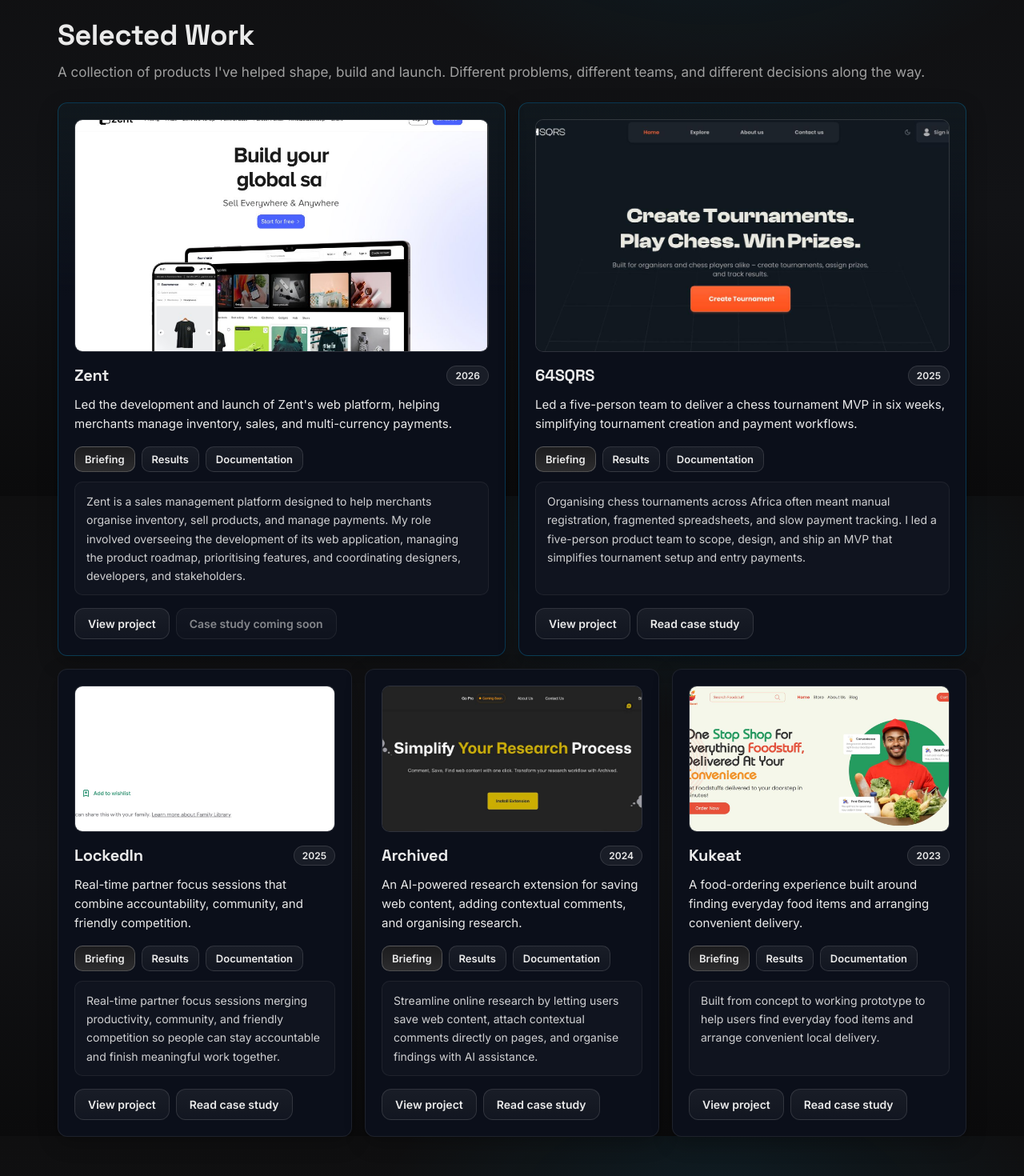
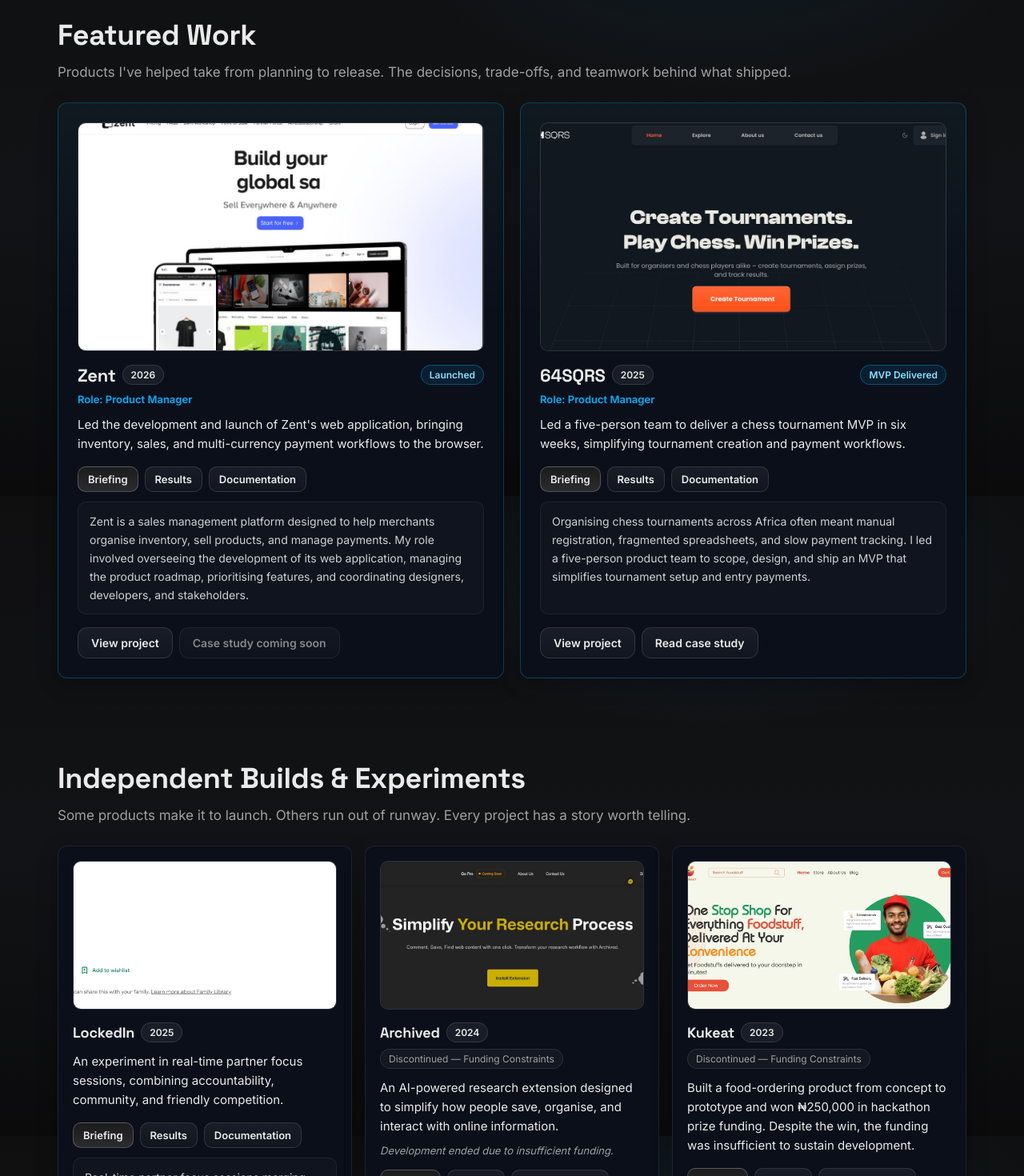
Before and after one commit to thedanielwilliams/F-135, a React (Vite) app: page / in a window 1280 px wide. Shown: the part 980-2450 px from the top of the page at 80% size. Built offline with nearby package versions, Linux system fonts and the light colour scheme.

Commit message:
refactor: structure project data and update component views for case studies and stories

```diff
--- a/src/components/HackathonPatches.jsx
+++ b/src/components/HackathonPatches.jsx
@@ -5,12 +5,12 @@ const patches = [
   {
     title: 'BloodChain — The Podium Hackathon',
     award: 'Winner — ₦500,000 in hackathon funding',
-    desc: 'Led a 15-person cross-functional team through product discovery and MVP delivery for an AI-powered blood donation and logistics concept, securing ₦500,000 in hackathon funding.'
+    desc: 'Led a 15-person cross-functional team to develop an AI-powered blood donation and logistics MVP, securing ₦500,000 in hackathon funding.'
   },
   {
     title: 'XBAGS — GNEC Hackathon',
     award: 'Second Runner-up — GNEC Hackathon',
-    desc: 'Led a three-person team, defined product direction, and delivered the product pitch for an upcycled plastic eco-fashion MVP, finishing as second runner-up at the GNEC Hackathon.'
+    desc: 'Led a three-person product team, defined product direction, and prepared the pitch for an upcycled plastic eco-fashion MVP, finishing second runner-up at the GNEC Hackathon.'
   },
   {
     title: 'Harmony DAO — Team BuChain',
--- a/src/components/ProjectTeasers.jsx
+++ b/src/components/ProjectTeasers.jsx
@@ -1,18 +1,29 @@
 import { useState } from 'react'
 import { motion } from 'framer-motion'
 
-// Supply Zent's Notion case study URL here when ready:
-export const ZENT_DOC_LINK = ''
-// Optional: Supply Zent's live web URL here if you want "View project" to open an external site:
+// Configurable Notion documentation URLs for each project.
+// Leave empty ('') to show "Case study coming soon" or "Story coming soon".
+export const NOTION_LINKS = {
+  zent: '',
+  sixtyFourSqrs: 'https://hurricane-woolen-96d.notion.site/Sport64sqs-13c22c4ad911806c9ef6f3efbf492e4c?source=copy_link',
+  lockedIn: 'https://hurricane-woolen-96d.notion.site/LockedIn-App-29422c4ad911808cbb90d19017244575?source=copy_link',
+  archived: 'https://hurricane-woolen-96d.notion.site/Archived-23b22c4ad9118011a6befe2257d07838?source=copy_link',
+  kukeat: 'https://hurricane-woolen-96d.notion.site/Ideation-to-MVP-13c22c4ad91181c68e81f5ed82c3df2f?source=copy_link',
+}
+
+export const ZENT_DOC_LINK = NOTION_LINKS.zent
 export const ZENT_LIVE_LINK = ''
 
-export const missions = [
+export const featuredProjects = [
   {
     title: 'Zent',
     year: 2026,
     role: 'Product Manager',
+    status: 'Launched',
     featured: true,
-    brief: "Led the development and launch of Zent's web platform, helping merchants manage inventory, sales, and multi-currency payments.",
+    discontinued: false,
+    docType: 'case-study',
+    brief: "Led the development and launch of Zent's web application, bringing inventory, sales, and multi-currency payment workflows to the browser.",
     mission: "Zent is a sales management platform designed to help merchants organise inventory, sell products, and manage payments. My role involved overseeing the development of its web application, managing the product roadmap, prioritising features, and coordinating designers, developers, and stakeholders.",
     outcome: [
       "Led the delivery and launch of Zent's web application.",
@@ -22,13 +33,16 @@ export const missions = [
     ],
     image: '/Zent.jpg',
     link: ZENT_LIVE_LINK,
-    docLink: ZENT_DOC_LINK,
+    docLink: NOTION_LINKS.zent,
   },
   {
     title: '64SQRS',
     year: 2025,
     role: 'Product Manager',
+    status: 'MVP Delivered',
     featured: true,
+    discontinued: false,
+    docType: 'case-study',
     brief: 'Led a five-person team to deliver a chess tournament MVP in six weeks, simplifying tournament creation and payment workflows.',
     mission: 'Organising chess tournaments across Africa often meant manual registration, fragmented spreadsheets, and slow payment tracking. I led a five-person product team to scope, design, and ship an MVP that simplifies tournament setup and entry payments.',
     outcome: [
@@ -39,13 +53,18 @@ export const missions = [
     ],
     image: '/64sqrs.jpeg',
     link: 'https://64sqrs.live',
-    docLink: 'https://hurricane-woolen-96d.notion.site/Sport64sqs-13c22c4ad911806c9ef6f3efbf492e4c?source=copy_link'
+    docLink: NOTION_LINKS.sixtyFourSqrs,
   },
+]
+
+export const independentProjects = [
   {
     title: 'LockedIn',
     year: 2025,
     featured: false,
-    brief: 'Real-time partner focus sessions that combine accountability, community, and friendly competition.',
+    discontinued: false,
+    docType: 'case-study',
+    brief: 'An experiment in real-time partner focus sessions, combining accountability, community, and friendly competition.',
     mission: 'Real-time partner focus sessions merging productivity, community, and friendly competition so people can stay accountable and finish meaningful work together.',
     outcome: [
       'Shipped a cross-platform mobile MVP for real-time partner focus sessions.',
@@ -55,49 +74,61 @@ export const missions = [
     ],
     image: '/LockedIn.jpg',
     link: 'https://play.google.com/store/apps/details?id=com.lockedinpartner.lockedin&hl=en',
-    docLink: 'https://hurricane-woolen-96d.notion.site/LockedIn-App-29422c4ad911808cbb90d19017244575?source=copy_link'
+    docLink: NOTION_LINKS.lockedIn,
   },
   {
     title: 'Archived',
     year: 2024,
+    status: 'Discontinued — Funding Constraints',
     featured: false,
-    brief: 'An AI-powered research extension for saving web content, adding contextual comments, and organising research.',
-    mission: 'Streamline online research by letting users save web content, attach contextual comments directly on pages, and organise findings with AI assistance.',
+    discontinued: true,
+    docType: 'story',
+    brief: 'An AI-powered research extension designed to simplify how people save, organise, and interact with online information.',
+    additionalContext: 'Development ended due to insufficient funding.',
+    mission: 'We created Archived to solve a common problem for students and researchers: losing context across dozens of saved links and tabs. We built a browser extension that let users save web snippets, attach contextual comments directly on pages, and organise research with AI.',
     outcome: [
-      'Launched a closed beta of the research extension with strong early user retention.',
-      'Designed workflows for saving web content, contextual commenting, and AI research organisation.',
-      'Established a continuous beta feedback loop to prioritise usability improvements.',
-      'Collaborated with engineers to refine extension reliability and day-to-day workflow.'
+      'Built and launched a closed beta of the browser extension with active user feedback.',
+      'Validated core workflows for contextual commenting and AI-assisted research organisation.',
+      'Development ended due to insufficient funding to sustain ongoing infrastructure and engineering.',
+      'Key lesson: pair early beta validation with a clearer path to sustainable runway before expanding scope.'
     ],
     image: '/Archived.jpeg',
-    link: 'https://archived.rs',
-    docLink: 'https://hurricane-woolen-96d.notion.site/Archived-23b22c4ad9118011a6befe2257d07838?source=copy_link'
+    link: '',
+    docLink: NOTION_LINKS.archived,
   },
   {
     title: 'Kukeat',
     year: 2023,
+    status: 'Discontinued — Funding Constraints',
     featured: false,
-    brief: 'A food-ordering experience built around finding everyday food items and arranging convenient delivery.',
-    mission: 'Built from concept to working prototype to help users find everyday food items and arrange convenient local delivery.',
+    discontinued: true,
+    docType: 'story',
+    brief: 'Built a food-ordering product from concept to prototype and won ₦250,000 in hackathon prize funding. Despite the win, the funding was insufficient to sustain development.',
+    mission: 'Kukeat was created to make finding everyday meals and arranging local delivery simpler. I led the team from initial concept and user research to a functional prototype that won ₦250,000 in hackathon prize funding, though the prize alone was insufficient to fund full-scale operations and continued engineering.',
     outcome: [
       'Led product discovery, scoping, and prototype delivery from initial concept.',
-      'Won ₦250,000 in hackathon funding following product demonstration and pitch.',
+      'Won ₦250,000 in hackathon prize funding following live product demonstration and pitch.',
       'Attracted early angel investor interest based on problem validation and prototype execution.',
-      'Coordinated user research, feature definition, and prototype delivery under tight timelines.'
+      'Development paused due to funding constraints; learned how to scope early-stage prototypes around realistic capital requirements.'
     ],
     image: '/Kukeat.jpeg',
-    link: 'https://kukeat.com',
-    docLink: 'https://hurricane-woolen-96d.notion.site/Ideation-to-MVP-13c22c4ad91181c68e81f5ed82c3df2f?source=copy_link'
+    link: '',
+    docLink: NOTION_LINKS.kukeat,
   },
 ]
+
+export const missions = [...featuredProjects, ...independentProjects]
 
 function ProjectCard({ project }) {
   const [tab, setTab] = useState('Briefing')
   const isExternalLink = Boolean(project.link && project.link.startsWith('http'))
+  const isStory = project.docType === 'story' || project.discontinued
+  const docButtonLabel = isStory ? 'Read story' : 'Read case study'
+  const docPlaceholderLabel = isStory ? 'Story coming soon' : 'Case study coming soon'
 
   return (
     <motion.article
-      className={`card project-card ${project.featured ? 'project-card-featured' : ''}`}
+      className={`card project-card ${project.featured ? 'project-card-featured' : 'project-card-experiment'}`}
       whileHover={{ y: -4 }}
     >
       <div className="media-16x9">
@@ -105,11 +136,26 @@ function ProjectCard({ project }) {
       </div>
 
       <div className="project-card-header">
+        <div className="project-title-group">
           <h3 className="card-title">{project.title}</h3>
           <span className="badge">{project.year}</span>
         </div>
+        {project.status && (
+          <span className={`badge ${project.discontinued ? 'badge-neutral' : 'badge-status'}`}>
+            {project.status}
+          </span>
+        )}
+      </div>
+
+      {project.role && (
+        <div className="project-role">Role: {project.role}</div>
+      )}
 
       <p className="muted project-brief">{project.brief}</p>
+
+      {project.additionalContext && (
+        <p className="project-context-note">{project.additionalContext}</p>
+      )}
 
       <div className="project-tabs" role="tablist" aria-label={`${project.title} details`}>
         {['Briefing', 'Results', 'Documentation'].map((k) => (
@@ -141,21 +187,22 @@ function ProjectCard({ project }) {
           <motion.div initial={{ opacity: 0 }} animate={{ opacity: 1 }} className="doc-panel">
             {project.docLink ? (
               <a href={project.docLink} className="button" target="_blank" rel="noopener noreferrer">
-                Read case study →
+                {docButtonLabel} →
               </a>
             ) : (
-              <span className="muted">Case study coming soon</span>
+              <span className="muted">{docPlaceholderLabel}</span>
             )}
           </motion.div>
         )}
       </div>
 
       <div className="card-cta project-cta">
-        {isExternalLink ? (
+        {!project.discontinued && isExternalLink && (
           <a href={project.link} className="button" target="_blank" rel="noopener noreferrer">
             View project
           </a>
-        ) : (
+        )}
+        {!project.discontinued && !isExternalLink && (
           <button
             type="button"
             className="button"
@@ -166,14 +213,14 @@ function ProjectCard({ project }) {
         )}
         {project.docLink ? (
           <a href={project.docLink} className="button" target="_blank" rel="noopener noreferrer">
-            Read case study
+            {docButtonLabel}
           </a>
         ) : (
           <span
             className="button button-disabled"
             aria-disabled="true"
           >
-            Case study coming soon
+            {docPlaceholderLabel}
           </span>
         )}
       </div>
@@ -182,31 +229,37 @@ function ProjectCard({ project }) {
 }
 
 export default function ProjectTeasers() {
-  const featuredProjects = missions.filter((m) => m.featured)
-  const otherProjects = missions.filter((m) => !m.featured)
-
   return (
+    <>
       <section id="projects" className="section">
         <div className="container">
-        <h2>Selected Work</h2>
+          <h2>Featured Work</h2>
           <p className="section-subtext">
-          A collection of products I've helped shape, build and launch. Different problems, different teams, and different decisions along the way.
+            Products I've helped take from planning to release. The decisions, trade-offs, and teamwork behind what shipped.
           </p>
 
-        {/* Featured row: Zent (2026) and 64SQRS (2025) */}
           <div className="projects-featured-grid">
             {featuredProjects.map((m) => (
               <ProjectCard key={m.title} project={m} />
             ))}
           </div>
+        </div>
+      </section>
 
-        {/* Remaining projects: LockedIn (2025), Archived (2024), Kukeat (2023) */}
-        <div className="projects-grid" style={{ marginTop: 16 }}>
-          {otherProjects.map((m) => (
+      <section id="experiments" className="section experiments-section">
+        <div className="container">
+          <h2>Independent Builds &amp; Experiments</h2>
+          <p className="section-subtext">
+            Some products make it to launch. Others run out of runway. Every project has a story worth telling.
+          </p>
+
+          <div className="projects-grid">
+            {independentProjects.map((m) => (
               <ProjectCard key={m.title} project={m} />
             ))}
           </div>
         </div>
       </section>
+    </>
   )
 }
--- a/src/index.css
+++ b/src/index.css
@@ -250,10 +250,14 @@ a:hover { color: #43c8ff; }
   line-height: 1.55;
 }
 
-/* 3. Selected Work Section */
+/* 3. Featured Work & Independent Builds Sections */
+.experiments-section {
+  padding-top: 1.5rem;
+}
+
 .projects-featured-grid {
   display: grid;
-  gap: 16px;
+  gap: 20px;
   grid-template-columns: 1fr;
 }
 @media (min-width: 768px) {
@@ -283,8 +287,18 @@ a:hover { color: #43c8ff; }
   transition: border-color 160ms ease, box-shadow 160ms ease;
 }
 .project-card-featured {
-  border-color: rgba(0, 178, 255, 0.24);
-  background: linear-gradient(180deg, rgba(0, 178, 255, 0.04) 0%, #0b0f1a 35%);
+  padding: 24px;
+  border-color: rgba(0, 178, 255, 0.28);
+  background: linear-gradient(180deg, rgba(0, 178, 255, 0.05) 0%, #0b0f1a 38%);
+}
+.project-card-featured .card-title {
+  font-size: 22px;
+}
+.project-card-experiment {
+  padding: 18px;
+}
+.project-card-experiment .card-title {
+  font-size: 18px;
 }
 
 .media-16x9 {
@@ -307,8 +321,42 @@ a:hover { color: #43c8ff; }
   display: flex;
   align-items: center;
   justify-content: space-between;
+  flex-wrap: wrap;
   gap: 8px;
   margin-top: 4px;
+}
+
+.project-title-group {
+  display: flex;
+  align-items: center;
+  gap: 8px;
+}
+
+.badge-status {
+  border-color: rgba(0, 178, 255, 0.35);
+  background: rgba(0, 178, 255, 0.1);
+  color: #8ce0ff;
+}
+
+.badge-neutral {
+  border-color: rgba(255, 255, 255, 0.1);
+  background: rgba(255, 255, 255, 0.04);
+  color: var(--muted);
+  font-weight: 500;
+}
+
+.project-role {
+  font-size: 13px;
+  font-weight: 600;
+  color: var(--afterburn-blue);
+  margin-top: -4px;
+}
+
+.project-context-note {
+  margin: -2px 0 0;
+  font-size: 13px;
+  color: var(--muted);
+  font-style: italic;
 }
 
 .card-title {
--- a/src/pages/Home.jsx
+++ b/src/pages/Home.jsx
@@ -11,7 +11,8 @@ import ScrollSpy from '../components/ScrollSpy.jsx'
 export default function Home() {
   const sections = [
     { id: 'hero', label: 'Home' },
-    { id: 'projects', label: 'Selected Work' },
+    { id: 'projects', label: 'Featured Work' },
+    { id: 'experiments', label: 'Experiments' },
     { id: 'how-i-work', label: 'How I Work' },
     { id: 'about', label: 'About Me' },
     { id: 'hackathons', label: 'Hackathons' },
```
Also changed, not shown: src/pages/Hackathons.jsx (+6 -6 lines). Lines whose indentation alone changed are shown as unchanged.
